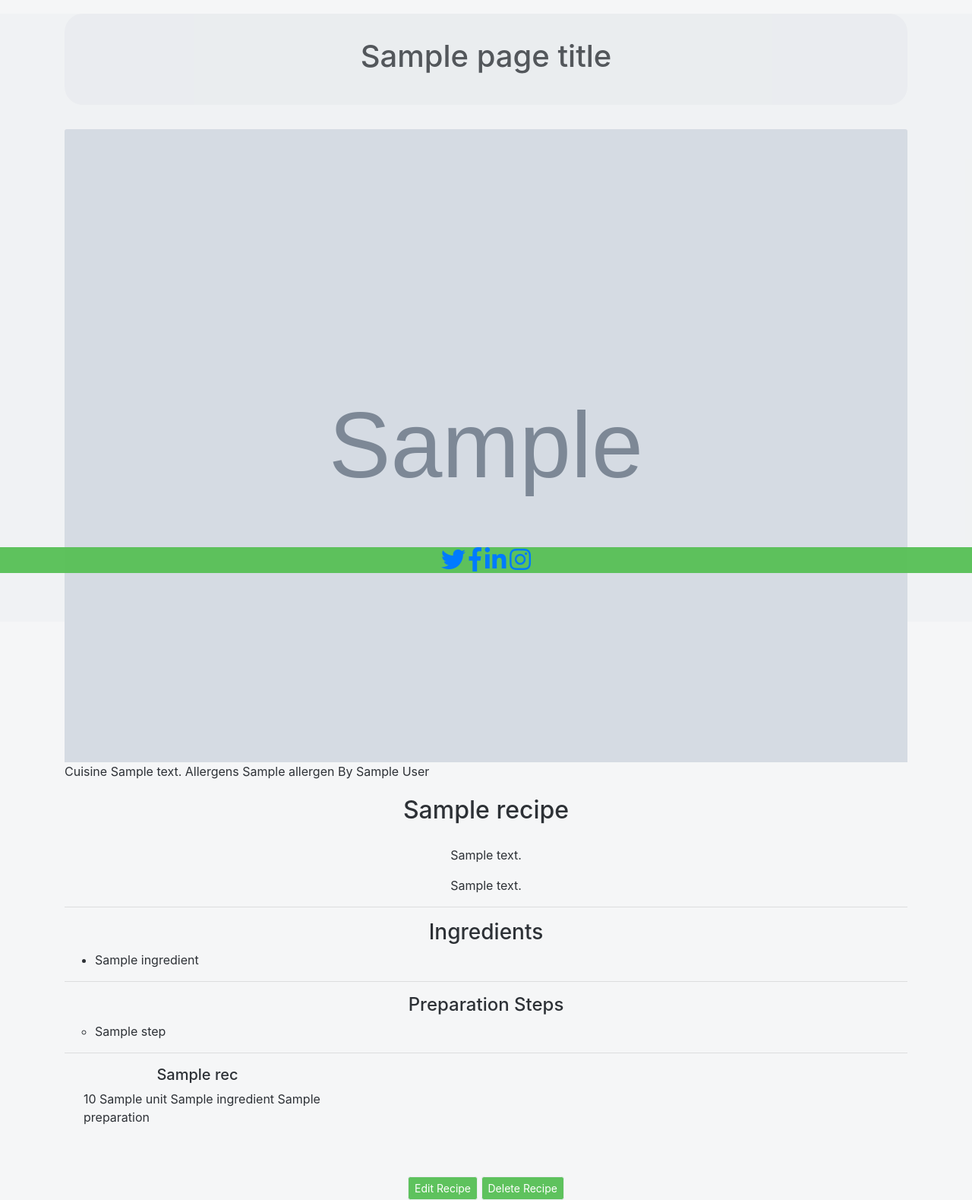
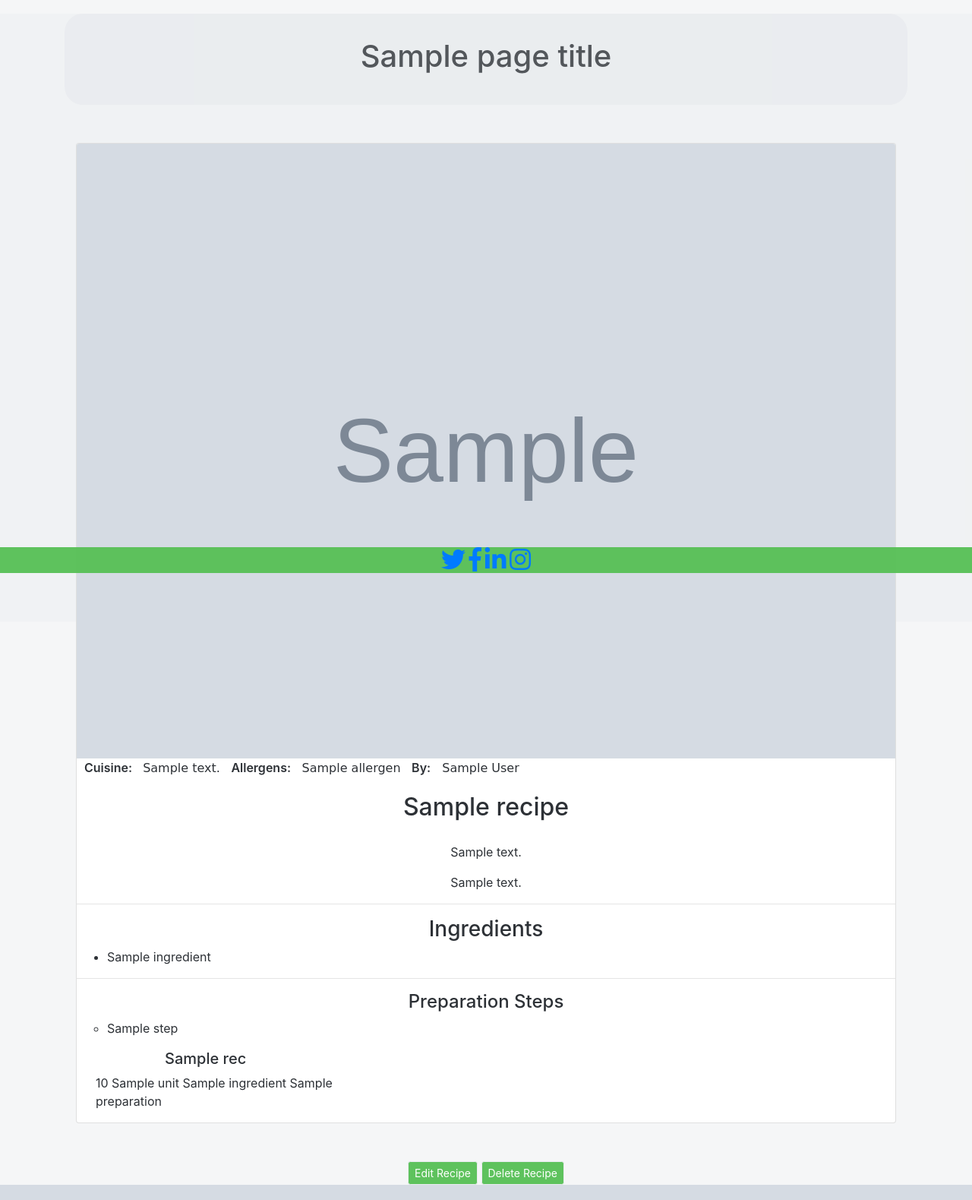
Before and after one commit to Luciano-Lima/myCookbook, a Flask app: template templates/recipe.html in a window 1280 px wide. Shown: the part 46-1625 px from the top of the page at 76% size. Run offline with Flask 2, Linux system fonts and the light colour scheme; the template is opened without the code that fills it: most values are stand-ins (such as "Sample title", 1, 10 or a date in 2020); grey boxes marked "Sample" are stand-in pictures; some libraries are stand-ins or nearby versions.

Commit message:
Adding classes for layout styling

```diff
--- a/templates/recipe.html
+++ b/templates/recipe.html
@@ -3,23 +3,25 @@
     <div class="jumbotron text-center">
         <h1>{{ page_title }}</h1>
     </div>
+    <div class="container">
+        <div class="card each-recipe-pict">
             <div class="row">
                 <div class="col-sm-12 col-md-12 col-lg-12">
-            <div class="each-rec-picture">
-                <img class="card-img-top each-recipe-pict" src="{{ recipes.image }}" alt="Image for {{ recipes.name }}"></img>
-            </div>
+                    <img class="card-img-top" src="{{ recipes.image }}" alt="Image for {{ recipes.name }}"></img>
                     <div class="cuisine">
-                <span>Cuisine {{ recipes.cuisine }}</span>
+                        <span class="rec-info">Cuisine: </span><span class="rec-info-desc">{{ recipes.cuisine }}</span>
+                        <span class="rec-info">Allergens:</span>
                         {% for a in recipes.allergens %}
-                <span>Allergens {{ a }}</span>
+                        <span class="rec-info-desc">{{ a }}</span>
                         {% endfor %}
-                <span>By {{ recipes.author }}</span>
+                        <span class="rec-info">By:</span><span class="rec-info-desc"> {{ recipes.author }}</span>
                     </div>
                     <div class="card-body text-center">
                         <h2>{{ recipes.name }}</h2>
                     </div>
                     <div class="rec-description text-center">
                         <p>{{ recipes.description }}</p>
+
                         <p>{{ recipes.notes }}</p>
                     </div>
                     <hr>
@@ -34,13 +36,12 @@
                     <hr>
                     <div class="prep-steps">
                         <h4 class="text-center">Preparation Steps</h4>
-                {% for step in recipes.step %}
+                        <!--{% for step in recipes.step %}-->
                             <ul>
                                 <li>{{ step }}</li>
                             </ul>
-                {% endfor %}
+                        <!--{% endfor %}-->
                     </div>
-            <hr>
                     <div class="row">
                         {% for rec in recipes.ingredientGroup %}
                         <div class="col-sm-12 col-md-6 col-lg-4">
@@ -60,6 +61,8 @@
                     </div>
                 </div>
             </div>
+        </div>
+    </div>
     <!--Edit/Delete recipe button-->
     <div class="container text-center">
         <a href={{url_for('edit_recipe', recipes_id=recipes._id)}}><button type="button" class="btn btn-primary btn-sm ">Edit Recipe</button></a>
```
Lines whose indentation alone changed are shown as unchanged.
